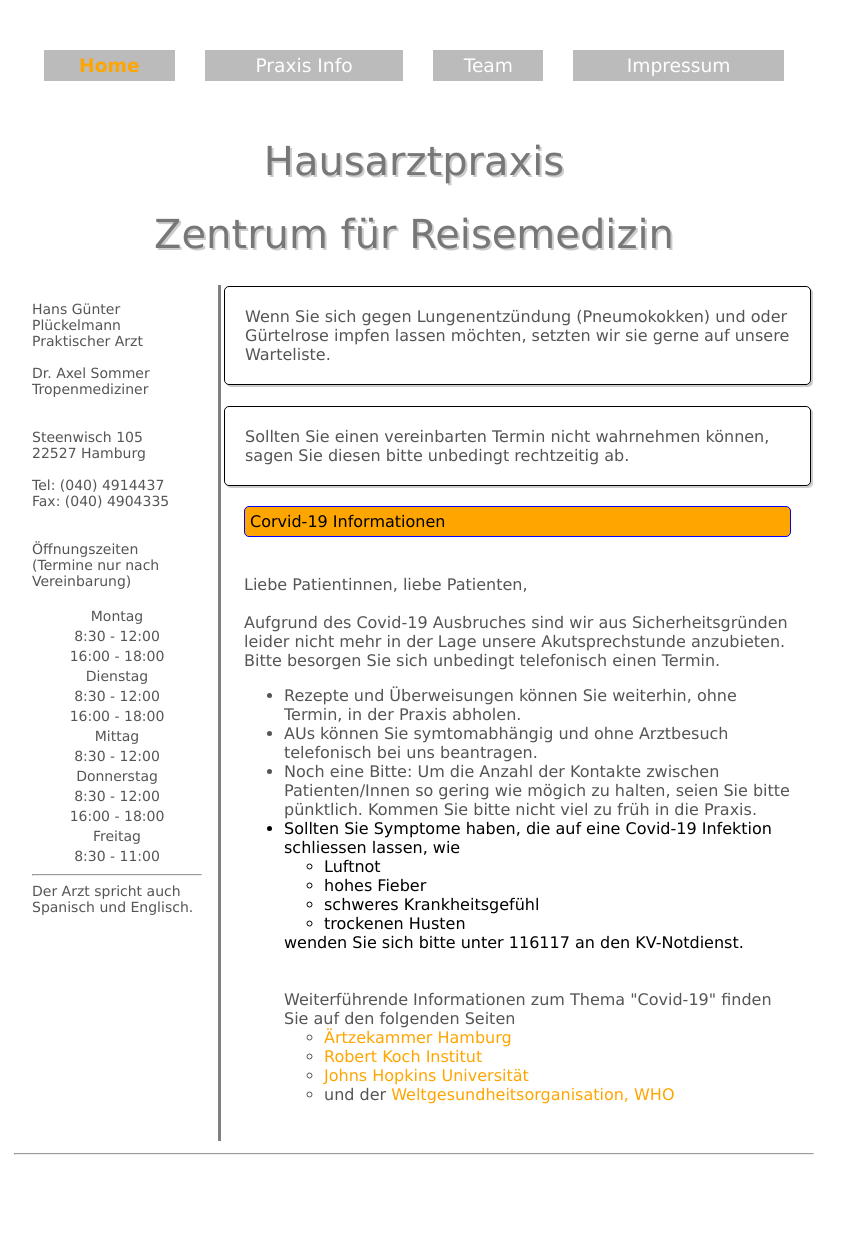
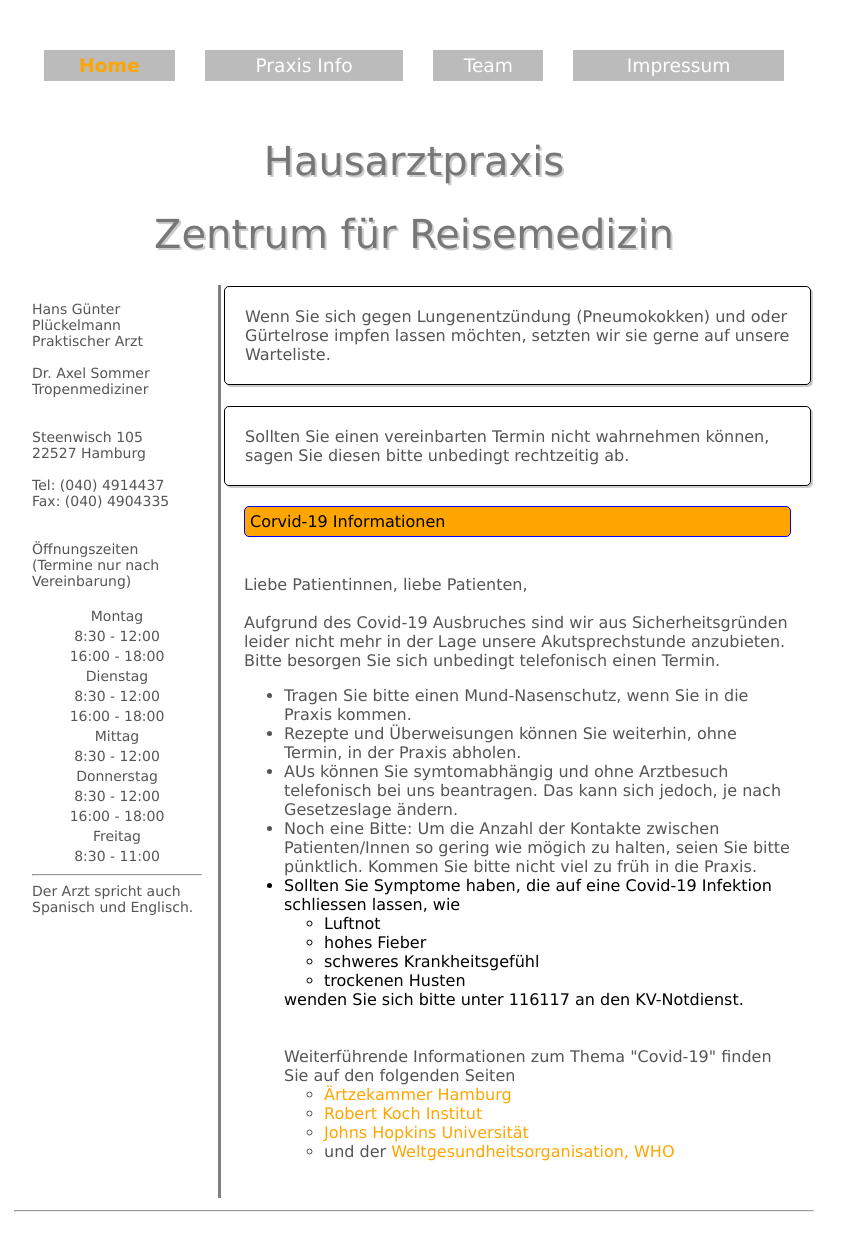
Before and after one commit to patrickfuhrmann/praxis-plueckelmann.de, a Jekyll site: the page built from index.html, in a window 1280 px wide. Shown: the whole page, without its empty margins (226-1070 px from the left). Built offline with Jekyll 4.4.1, drawn with Linux system fonts in a browser that asks for light colours; before the commit the page ends 1184 px from its top, so only the background shows below that.

Commit message:
mund nasenschutz

```diff
--- a/_includes/corona-teaser.html
+++ b/_includes/corona-teaser.html
@@ -9,8 +9,9 @@ Liebe Patientinnen, liebe Patienten,<br>
 
 <div> Aufgrund des Covid-19 Ausbruches sind wir aus Sicherheitsgründen leider nicht mehr in der Lage unsere Akutsprechstunde anzubieten. Bitte besorgen Sie sich unbedingt telefonisch einen Termin.
 <ul>
+<li>Tragen Sie bitte einen Mund-Nasenschutz, wenn Sie in die Praxis kommen.
 <li>Rezepte und Überweisungen können Sie weiterhin, ohne Termin, in der Praxis abholen.
-<li>AUs können Sie symtomabhängig und ohne Arztbesuch telefonisch bei uns beantragen.
+<li>AUs können Sie symtomabhängig und ohne Arztbesuch telefonisch bei uns beantragen. Das kann sich jedoch, je nach Gesetzeslage ändern.
 <li>Noch eine Bitte: Um die Anzahl der Kontakte zwischen Patienten/Innen so gering wie mögich zu halten, seien Sie bitte pünktlich. Kommen Sie bitte nicht viel zu früh in die Praxis.
 <li style="color:black">Sollten Sie Symptome haben, die auf eine Covid-19 Infektion schliessen lassen, wie
   <ul>
```
